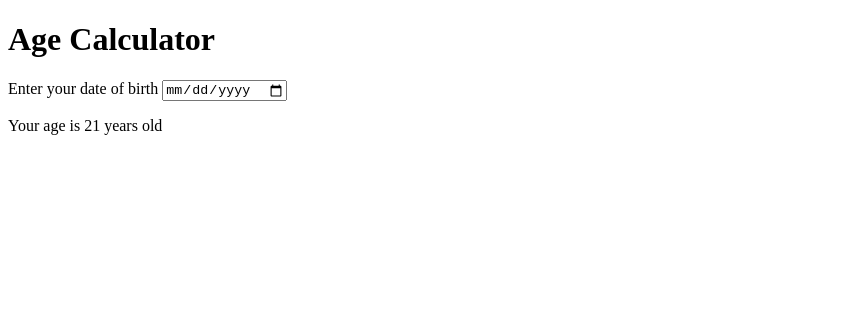
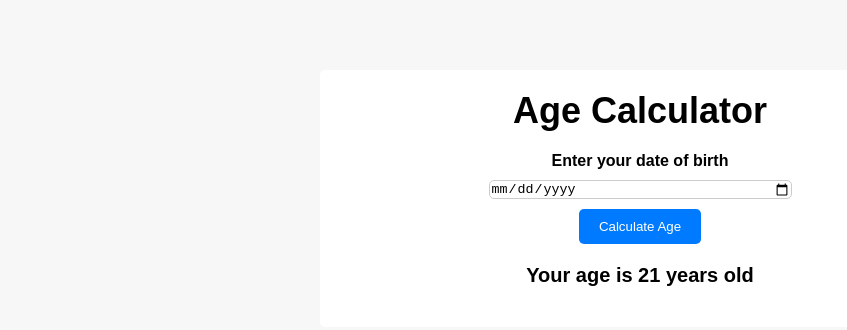
Before and after one commit to asimaliwarraich034/Basic-Age-Calculator, a plain HTML site: page index.html in a window 1280 px wide. Shown: the whole page, without its empty margins (0-847 px from the left). Drawn offline with Linux system fonts and the light colour scheme.

Commit message:
Create the Age calculator folder index.html file and write the HTML code, and Style the CSS file

```diff
--- a/index.html
+++ b/index.html
@@ -4,6 +4,7 @@
     <meta charset="UTF-8">
     <meta name="viewport" content="width=device-width, initial-scale=1.0">
     <title>Age Calculator </title>
+    <link rel="stylesheet" href="style.css">
 </head>
 <body>
    <div class="container">
@@ -11,6 +12,7 @@
     <div class="form">
         <label for="birthdate">Enter your date of birth</label>
         <input type="date" id = "birthday" name = "birthday">
+        <button>Calculate Age </button>
     <p id="result"> Your age is 21 years old </p>
     </div>
    </div>
--- /dev/null
+++ b/style.css
@@ -0,0 +1,64 @@
+body{
+    margin: 0;
+    padding: 20px;
+    font-family: "montserrat", sans-serif;
+    background-color: #f7f7f7;
+
+}
+.container{
+    background-color: white;
+    box-shadow: rgb(0, 0, .2);
+    padding: 20px;
+    max-width: 600px;
+    margin: 0 auto;
+    border-radius: 5px;
+    margin-top: 50px;
+}
+h1{
+    font-size: 36px;
+    text-align: center;
+    margin-top: 0px;
+    margin-bottom: 20px;
+
+}
+.form{
+    display: flex;
+    flex-direction: column;
+    align-items: center;
+}
+
+label{
+    font-weight: bold;
+    margin-bottom: 10px;
+
+}
+input{
+    padding: 8x;
+   border: 1px solid #ccc;
+   border-radius: 5px;
+   width: 100%;
+   max-width: 300px;
+   transition: background-color .3s
+   ease;
+}
+
+button{
+  background-color: #007bff;
+   color: white;
+   border: none;
+   padding: 10px 20px;
+   border-radius: 5px;
+   margin-top: 10px;
+   cursor: pointer;
+}
+
+button:hover{
+    background-color: #0062cc;
+
+}
+
+#result{
+    margin-top: 20px;
+    font-size: 20px;
+    font-weight: bold;
+}
```
